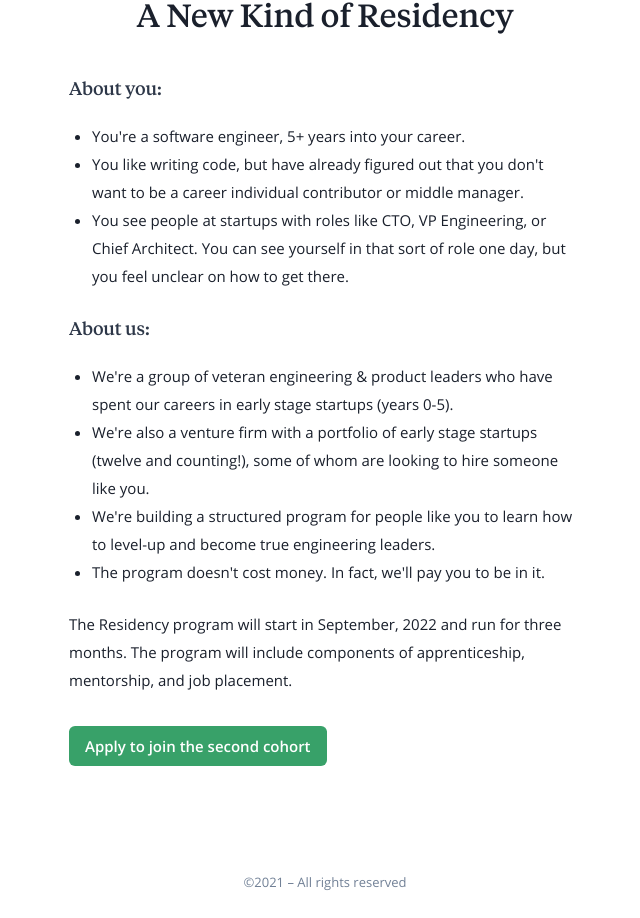
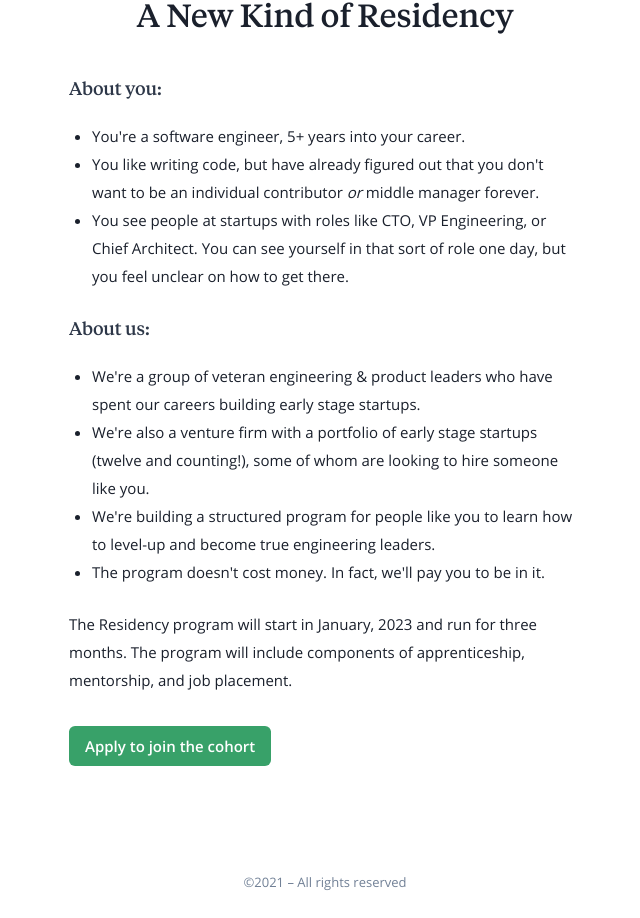
Before and after one commit to rootsystem-dev/rootsystem.com, a Next.js app: page /apply in a window 1280 px wide. Shown: the part 286-1204 px from the top of the page, without its empty margins (315-955 px from the left). Built offline with nearby package versions, Linux system fonts and the light colour scheme.

Commit message:
Update index.jsx

```diff
--- a/pages/apply/index.jsx
+++ b/pages/apply/index.jsx
@@ -16,7 +16,7 @@ export default function ApplyPage ({ }) {
   const { colorMode } = useColorMode()
   const { isOpen, onOpen, onClose } = useDisclosure()
   const pageName = 'Residency | Root System'
-  const pageDesc = 'Apply to join the second cohort!'
+  const pageDesc = 'Apply to join the new cohort!'
 
   return (
     <>
@@ -64,7 +64,7 @@ export default function ApplyPage ({ }) {
               You're a software engineer, 5+ years into your career.
             </ListItem>
             <ListItem>
-              You like writing code, but have already figured out that you don't want to be a career individual contributor or middle manager.
+              You like writing code, but have already figured out that you don't want to be an individual contributor <em>or</em> middle manager forever.
             </ListItem>
             <ListItem>
               You see people at startups with roles like CTO, VP Engineering, or Chief Architect. You can see yourself in that sort of role one day, but you feel unclear on how to get there.
@@ -85,7 +85,7 @@ export default function ApplyPage ({ }) {
           </Heading>
           <UnorderedList fontSize="md" mb={6} pl={2}>
             <ListItem>
-              We're a group of veteran engineering &amp; product leaders who have spent our careers in early stage startups (years 0-5).
+              We're a group of veteran engineering &amp; product leaders who have spent our careers building early stage startups.
             </ListItem>
             <ListItem>
               We're also a venture firm with a portfolio of early stage startups (twelve and counting!), some of whom are looking to hire someone like you.
@@ -99,11 +99,11 @@ export default function ApplyPage ({ }) {
           </UnorderedList>
 
           <Text fontSize="md" mb={8}>
-            The Residency program will start in September, 2022 and run for three months.  The program will include components of apprenticeship, mentorship, and job placement.
+            The Residency program will start in January, 2023 and run for three months.  The program will include components of apprenticeship, mentorship, and job placement.
           </Text>
 
           <Button mb={12} onClick={onOpen}>
-            Apply to join the second cohort
+            Apply to join the cohort
           </Button>
         </Box>
       </Box>
```
